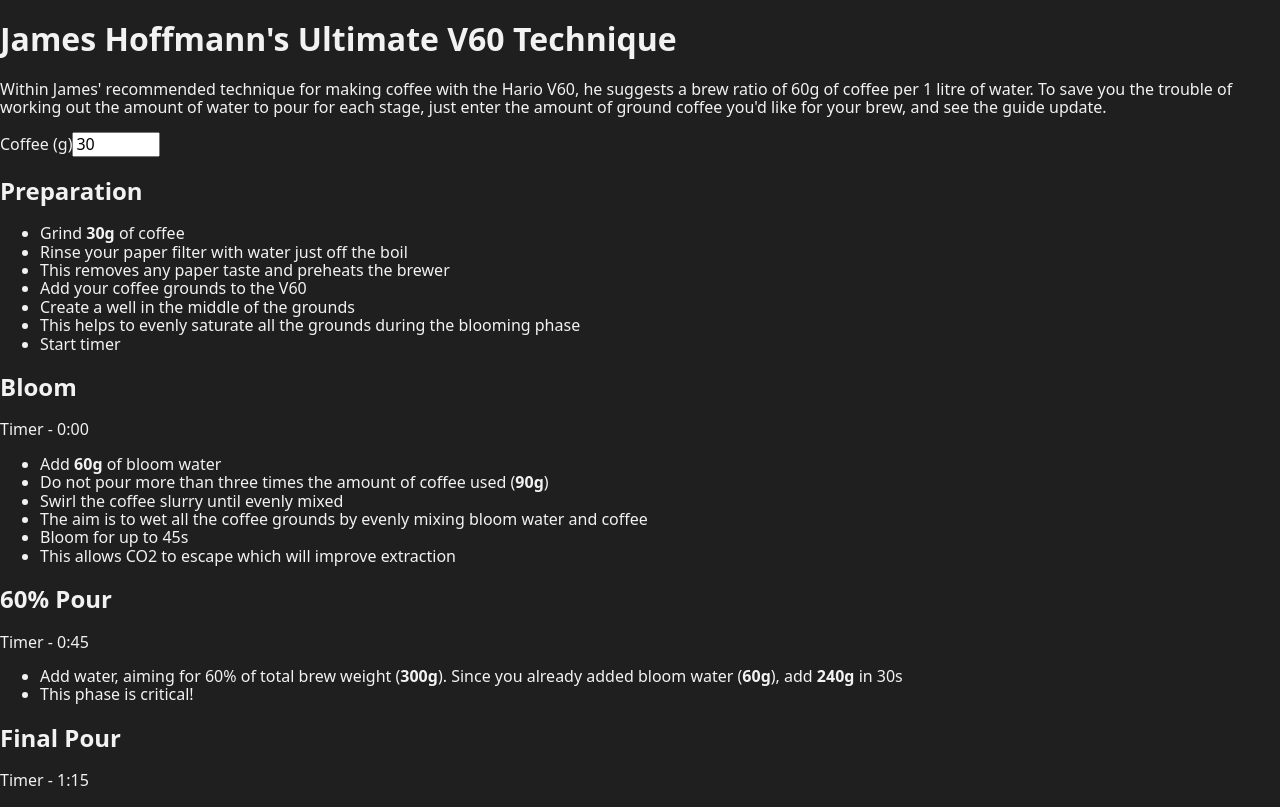
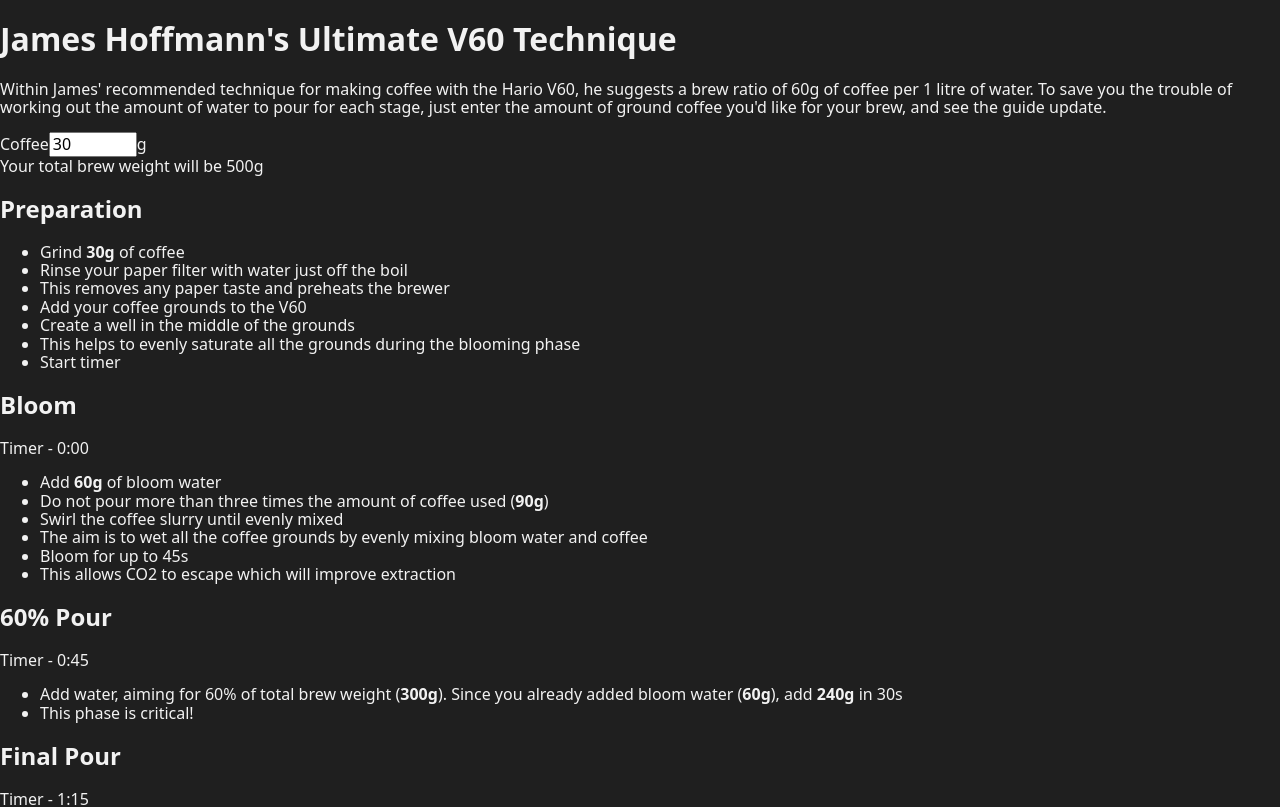
Before and after one commit to fuego161/v60-brew, a React (Create React App) app: page / in a window 1280 px wide. Shown: the top 807 px of the page. Built offline with nearby package versions, Linux system fonts and the light colour scheme.

Commit message:
Update CoffeeControl output

```diff
--- a/src/components/App.tsx
+++ b/src/components/App.tsx
@@ -79,7 +79,7 @@
 		<div>
 			<Intro />
 
-			<CoffeeControl defaultCoffeeWeight={defaultCoffeeWeight} handleCoffeeChange={handleCoffeeChange} />
+			<CoffeeControl defaultCoffeeWeight={defaultCoffeeWeight} brewWeight={brewWeight} handleCoffeeChange={handleCoffeeChange} />
 
 			<Preparation coffeeWeight={coffeeWeight} />
 
--- a/src/components/CoffeeControl.tsx
+++ b/src/components/CoffeeControl.tsx
@@ -2,15 +2,20 @@
 
 interface CoffeeControlProps {
 	defaultCoffeeWeight: number;
+	brewWeight: number;
 	handleCoffeeChange: (target: HTMLInputElement) => void;
 }
 
-export const CoffeeControl = ({ defaultCoffeeWeight, handleCoffeeChange }: CoffeeControlProps): JSX.Element => {
+export const CoffeeControl = ({ defaultCoffeeWeight, brewWeight, handleCoffeeChange }: CoffeeControlProps): JSX.Element => {
 	return (
-		<label htmlFor="coffee">
-			Coffee (g)
+		<form className="coffeecontrol">
+			<div className="coffeecontrol__selector">
+				<label className="coffeecontrol__label" htmlFor="coffee">
+					Coffee
+				</label>
 				<input
 					id="coffee"
+					className="coffeecontrol__input"
 					name="coffee"
 					type="number"
 					min="6"
@@ -18,6 +23,10 @@
 					defaultValue={defaultCoffeeWeight}
 					onChange={(e) => handleCoffeeChange(e.currentTarget)}
 				/>
-		</label>
+				g
+			</div>
+
+			<div className="coffeecontrol__output">Your total brew weight will be {brewWeight}g</div>
+		</form>
 	);
 };
```
Lines whose indentation alone changed are shown as unchanged.
